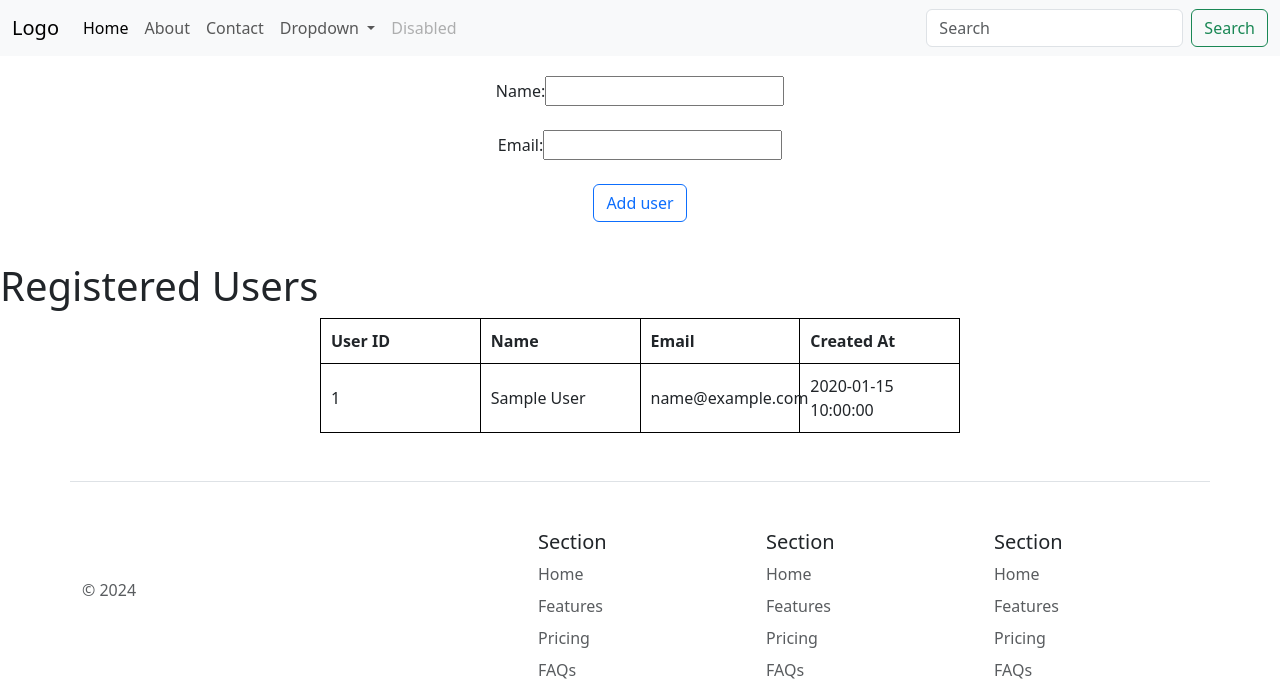
After one commit to Ngatiz/School, a PHP site: page /add-users in a window 1280 px wide. The commit adds this page. Shown: the top 680 px of the page. Run offline with PHP 8.4, Linux system fonts and the light colour scheme; tables that the repository leaves empty hold one stand-in row (values such as "Sample post").

Commit message:
separate add users page, adjusted users page, added test pages & codes

```diff
--- a/Users.php
+++ b/Users.php
@@ -1,12 +1,10 @@
 <?php include 'header.php'?>
 <?php include 'nav.php'?>
+<?php include 'db.php'?>
+
 
 <?php
 session_start();
-$servername = "localhost";
-$username = "root";
-$password = "";
-$dbname = "School";
 
 // Create connection
 $conn = new mysqli($servername, $username, $password, $dbname);
--- /dev/null
+++ b/add-users.php
@@ -0,0 +1,141 @@
+<?php include 'header.php'?>
+<?php include 'nav.php'?>
+<?php include 'db.php'?>
+
+<?php
+session_start();
+
+$errorMsg = $successMsg = "";
+
+// Handle Create operations
+if ($_SERVER['REQUEST_METHOD'] == 'POST') {
+    $name = trim($_POST['name']); // Trim whitespace from the name
+    $email = $_POST['email'];
+
+    // Check if the name is empty or only whitespace
+    if (empty($name)) {
+        $_SESSION['error_message'] = "Invalid name!";
+        header('Location: add-users');
+        exit; // Ensure no further code is executed after the redirect
+    }
+
+    // Prepare a SQL query to check if the email already exists
+    $checkSql = "SELECT email FROM users WHERE email = '$email'";
+    $checkResult = $conn->query($checkSql);
+
+    if ($checkResult->num_rows > 0) {
+        // User with this email already exists
+        $_SESSION['error_message'] = "Email is already in use.";
+        header('Location: add-users');
+        exit; // Ensure no further code is executed after the redirect
+    } else {
+        // Prepare the SQL query to insert the new user
+        $sql = "INSERT INTO users (name, email, created_at) VALUES ('$name', '$email', NOW())";
+
+        if ($conn->query($sql) === TRUE) {
+            // Clear error message upon successful submission
+            unset($_SESSION['error_message']);
+            $successMsg = "New user added successfully.";
+        } else {
+            $errorMsg = "Error: " . $conn->error;
+        }
+    }
+
+    // Redirect after processing the form to prevent form re-submission
+    header('Location: add-users');
+    exit; // Ensure no further code is executed after the redirect
+}
+
+// Check if there is an error message in the session and store it
+if (isset($_SESSION['error_message'])) {
+    $errorMsg = $_SESSION['error_message']; // Retrieve the error message
+    unset($_SESSION['error_message']); // Clear it after retrieval
+}
+
+// SQL query to fetch users from the database
+$sql = "SELECT user_id, name, email, created_at FROM users";
+$result = $conn->query($sql);
+?>
+
+<head>
+    <meta charset="UTF-8">
+    <meta name="viewport" content="width=device-width, initial-scale=1.0">
+    <title>Registered Users</title>
+    <style>
+        table {
+            width: 50% !important;
+            border-collapse: collapse;
+            margin: auto;
+            table-layout: fixed;
+        }
+        table, th, td {
+            border: 1px solid black;
+        }
+
+        th, td {
+            padding: 10px;
+            text-align: left;
+        }
+        .form-container {
+            margin-bottom: 20px;
+            padding: 20px;
+            text-align: center;
+        }
+        .alert-danger {
+            color: red; /* Error message color */
+        }
+        .alert-success {
+            color: green; /* Success message color */
+        }
+    </style>
+</head>
+
+<!-- Form for Adding Users -->
+<div class="form-container">
+
+    <!-- Display Error Message -->
+    <?php if (!empty($errorMsg)): ?>
+        <div class="alert alert-danger">
+            <?php echo $errorMsg; ?>
+        </div>
+    <?php endif; ?>
+
+    <!-- Display Success Message -->
+    <?php if (!empty($successMsg)): ?>
+        <div class="alert alert-success">
+            <?php echo $successMsg; ?>
+        </div>
+    <?php endif; ?>
+
+    <form method="POST" action="add-users">
+        <label>Name:</label><input type="text" name="name" required><br><br>
+        <label>Email:</label><input type="email" name="email" required><br><br>
+        <button type="submit" class="btn btn-outline-primary">Add user</button>
+    </form>
+</div>
+
+<!-- Table containing users in the database -->
+<h1>Registered Users</h1>
+
+<table>
+    <thead>
+        <tr>
+            <th>User ID</th>
+            <th>Name</th>
+            <th>Email</th>
+            <th>Created At</th>
+        </tr>
+    </thead>
+    <tbody>
+    <?php while ($row = $result->fetch_assoc()): ?>
+        <tr>
+            <td><?= htmlspecialchars($row['user_id']) ?></td>
+            <td><?= htmlspecialchars($row['name']) ?></td>
+            <td><?= htmlspecialchars($row['email']) ?></td>
+            <td><?= htmlspecialchars($row['created_at']) ?></td>
+        </tr>
+    <?php endwhile; ?>
+    </tbody>
+</table>
+
+<?php include 'footer.php'; ?>
--- a/header.php
+++ b/header.php
@@ -5,5 +5,30 @@
     <meta name="viewport" content="width=device-width, initial-scale=1.0">
     <title>Alliance</title>
     <link href="https://cdn.jsdelivr.net/npm/bootstrap@5.3.3/dist/css/bootstrap.min.css" rel="stylesheet" integrity="sha384-QWTKZyjpPEjISv5WaRU9OFeRpok6YctnYmDr5pNlyT2bRjXh0JMhjY6hW+ALEwIH" crossorigin="anonymous">
+    <style>
+        table {
+            width: 50% !important;
+            border-collapse: collapse;
+            margin: auto;
+            table-layout: fixed;
+        }
+        table, th, td {
+            border: 1px solid black;
+        }
+
+        th, td {
+            padding: 10px;
+            text-align: left;
+        }
+        .form-container {
+            margin-bottom: 20px;
+            padding: 20px;
+            /* background-color: #f9f9f9; */
+            text-align: center;
+        }
+        .alert {
+            color: green;
+        }
+    </style>
 </head>
 <body>
```
Also changed, not shown: add-users.txt (added, +126 -0 lines), testadd.php (added, +78 -0 lines).
